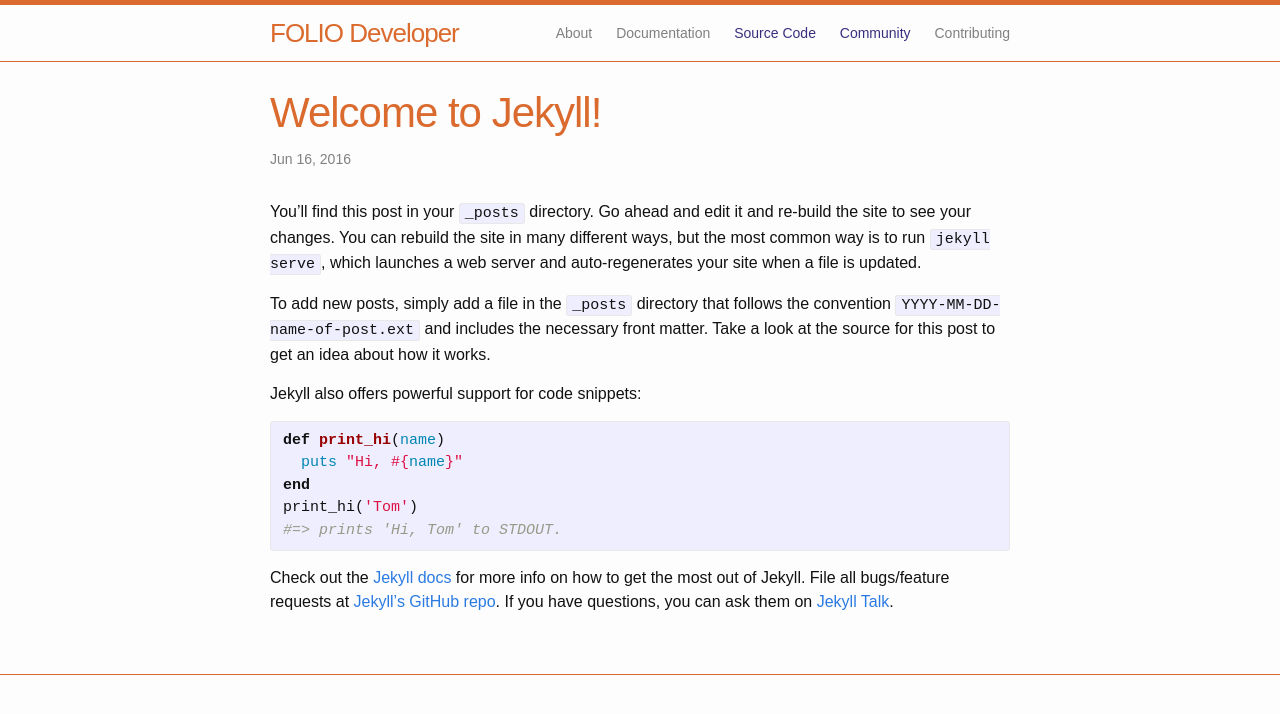
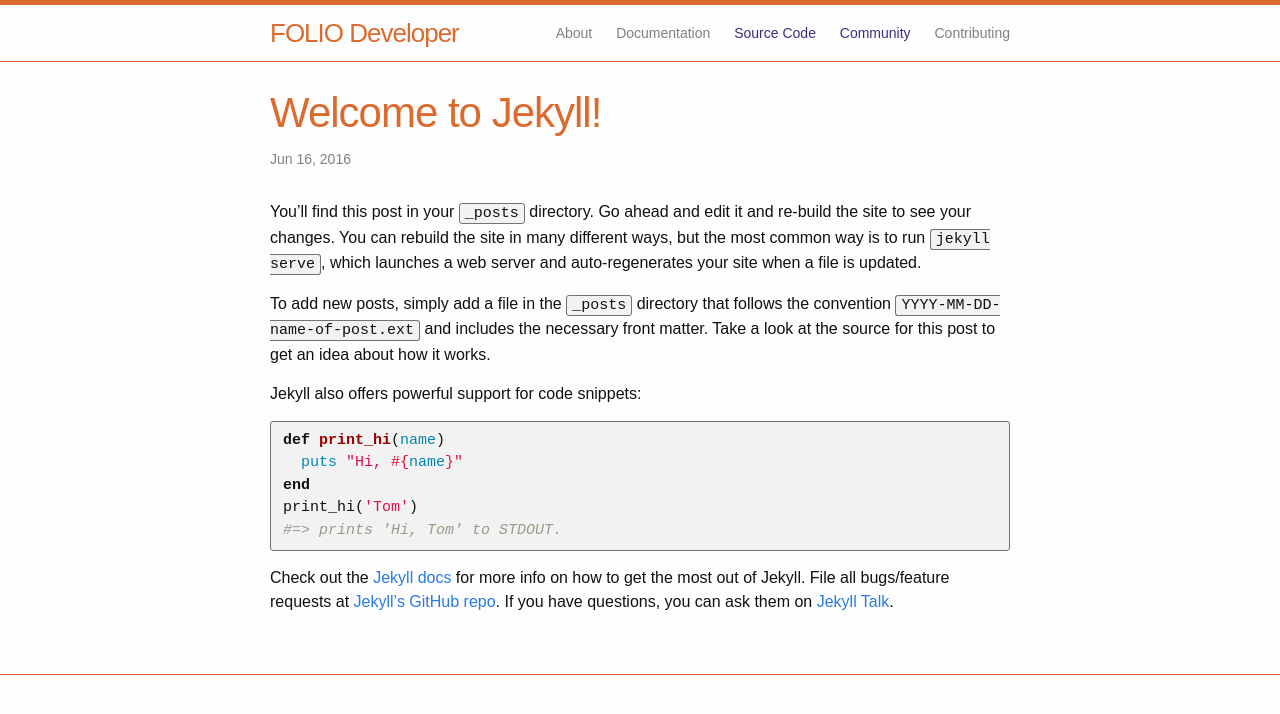
Before and after one commit to folio-org/folio-org.github.io, a Jekyll site: the page built from _posts/2016-06-16-welcome-to-jekyll.markdown, in a window 1280 px wide. Shown: the top 714 px of the page. Built offline with Jekyll 4.4.1, drawn with Linux system fonts in a browser that asks for light colours.

Commit message:
Use lighter-grey for background of pre-formatted code

```diff
--- a/_sass/_folio.scss
+++ b/_sass/_folio.scss
@@ -25,3 +25,13 @@
 .site-footer {
     border-top: 1px solid $f-color-orange;
 }
+
+.highlighter-rouge pre.highlight {
+    background: $f-color-lighter-grey;
+}
+
+pre,
+code {
+    border: 1px solid $f-color-light-grey;
+    background-color: $f-color-lighter-grey;
+}
```
